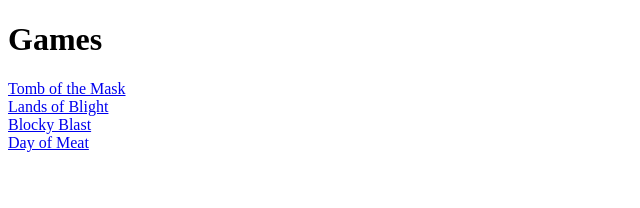
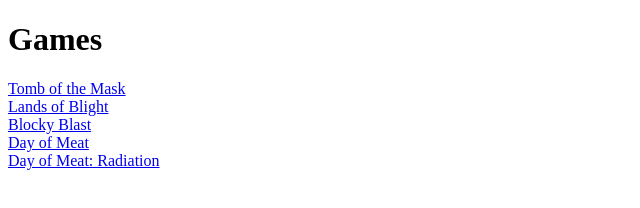
Before and after one commit to Wate02/BrowserGames, a plain HTML site: page index.html in a window 1280 px wide. Shown: the whole page, without its empty margins (0-640 px from the left). Drawn offline with Linux system fonts and the light colour scheme.

Commit message:
Update index.html

```diff
--- a/index.html
+++ b/index.html
@@ -14,5 +14,7 @@
     <a href="https://wate02.github.io/BrowserGames/BlockyBlast">Blocky Blast</a>
         <br>
     <a href="https://wate02.github.io/BrowserGames/DayOfMeat">Day of Meat</a>
+     <br>
+    <a href="https://wate02.github.io/BrowserGames/DayOfMeat/DayOfMeatRadiation">Day of Meat: Radiation</a>
 </body>
 </html>
```
